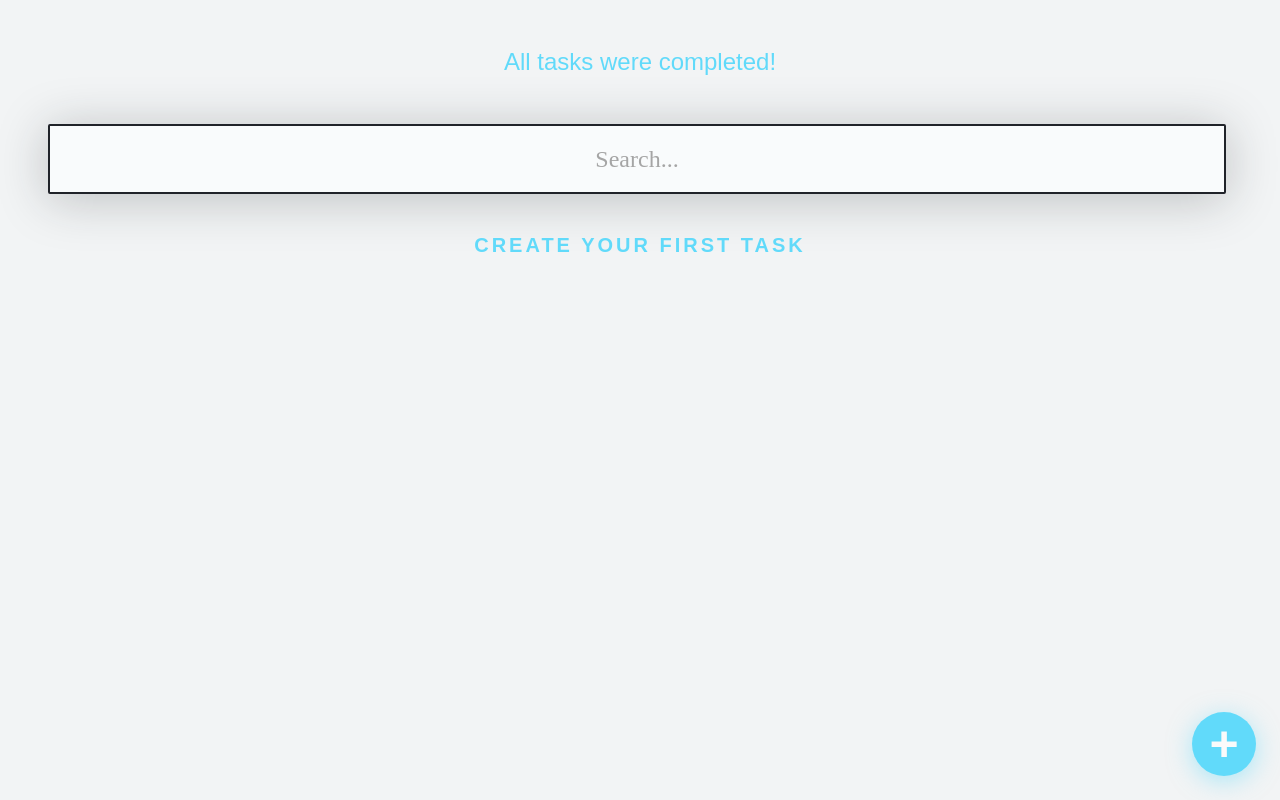
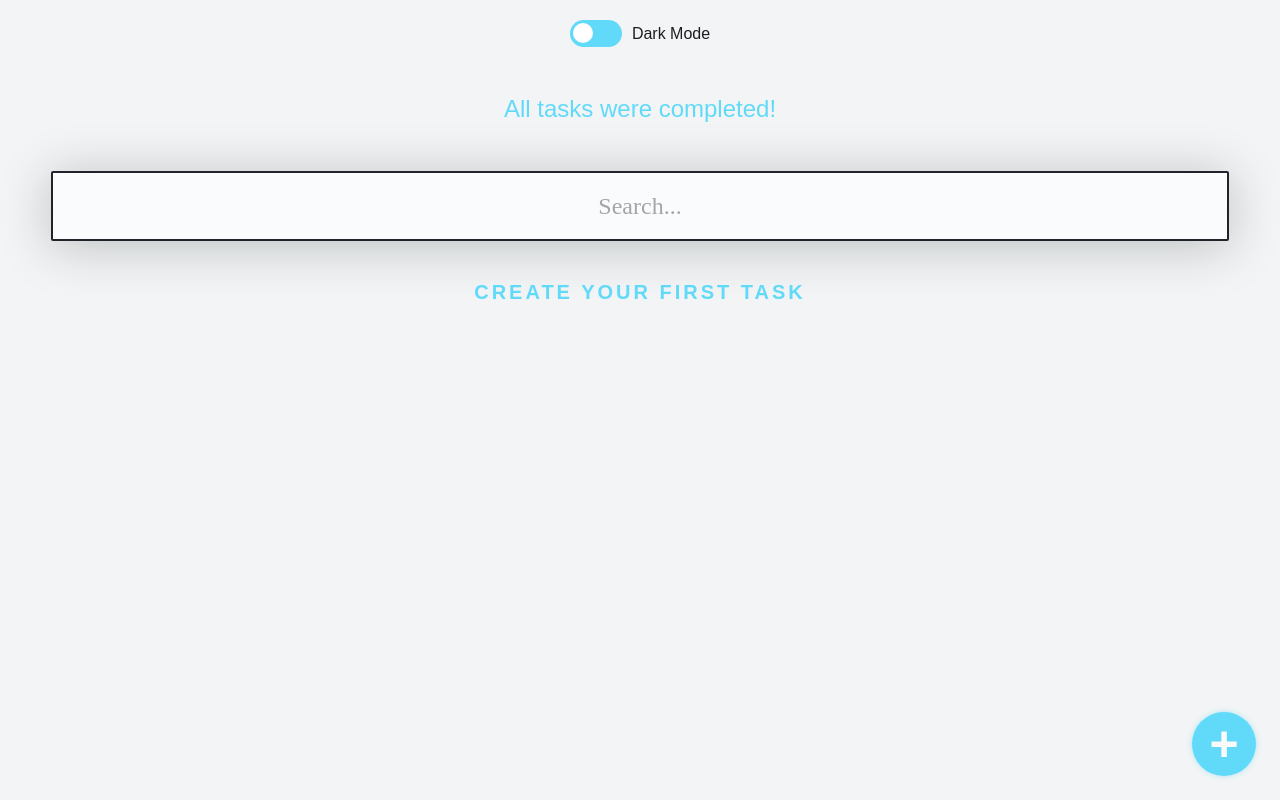
Before and after one commit to leosawka/ToDo, a React (Create React App) app: page / in a window 1280 px wide. Built offline with nearby package versions, Linux system fonts and the light colour scheme.

Commit message:
Adding dark mode and Enter to submit functionality

```diff
--- a/src/App/App.js
+++ b/src/App/App.js
@@ -1,4 +1,4 @@
-import { useContext } from 'react';
+import { useContext, useState, useEffect } from 'react';
 import { TodoCounter } from '../Components/TodoCounter';
 import { TodoSearch } from '../Components/TodoSearch';
 import { TodoList } from '../Components/TodoList';
@@ -23,10 +23,31 @@ function App() {
     openModal,
     setOpenModal,
     searchValue,
+    darkMode,
+    setDarkMode
   } = useContext(TodoContext)
 
+  useEffect(() => {
+    darkMode?document.body.classList.add('Dark-mode'):document.body.classList.remove('Dark-mode');
+
+    return () => {document.body.classList.remove('Dark-mode');}
+  }, [darkMode])
+
+  const handleToggleDarkMode = () => setDarkMode(!darkMode)
+
   return (
-    <>
+    <div className={`App`}>
+      <div className='switch-div'>
+        <label className="switch">
+          <input
+            type="checkbox"
+            checked={darkMode}
+            onChange={handleToggleDarkMode}
+          />
+          <span className="slider round"></span>
+        </label>
+        <p className='switch-text'>Dark Mode</p>
+      </div>
       <TodoCounter/>
       <TodoSearch/>
       <TodoList>
@@ -58,7 +79,7 @@ function App() {
           <TodoForm/> {/* Form inside the modal for creating todos */}
         </Modal>
       )}
-    </>
+    </div>
   );
 }
 
--- a/src/Components/Context.js
+++ b/src/Components/Context.js
@@ -12,6 +12,7 @@ function TodoProvider( {children} ) {
   } = useLocalStorage('TODOS_V1', []);
   const [searchValue, setSearchValue] = useState('');
   const [openModal, setOpenModal] = useState(false);
+  const { item: darkMode, saveItem: setDarkMode } = useLocalStorage('DARK_MODE', false);
 
   const searchedTodos = todos.filter(todo => {
     return todo.text.toLowerCase().includes(searchValue.toLowerCase());
@@ -52,6 +53,8 @@ function TodoProvider( {children} ) {
       searchedTodos,
       entireTodo,
       deleteTodo,
+      darkMode,
+      setDarkMode,
       openModal,
       setOpenModal,
       addTodo
--- a/src/Components/TodoForm.js
+++ b/src/Components/TodoForm.js
@@ -5,7 +5,7 @@ import '../Styles/TodoForm.css';
 function TodoForm() {
   const [newTodoValue, setNewTodoValue] = useState('');
 
-  const {addTodo, setOpenModal} = useContext(TodoContext)
+  const {addTodo, setOpenModal, darkMode} = useContext(TodoContext)
 
   const onSubmit = (event) => {
     event.preventDefault();
@@ -22,11 +22,19 @@ function TodoForm() {
     setNewTodoValue(event.target.value);
   }
 
+  const onKeyPress = (event) => {
+    if(event.key === 'Enter' && !event.shiftkey) {
+      event.preventDefault();
+      addTodo(newTodoValue);
+      setOpenModal(false);
+    }
+  }
+
   return (
-    <form onSubmit={onSubmit}>
-      <label>Write a new ToDo</label>
-      <textarea placeholder='text' value={newTodoValue} onChange={onChange}/>
-      <div className='TodoForm-buttonContainer'>
+    <form style={{backgroundColor: darkMode ? '#5A5A5A' : 'white'}} onSubmit={onSubmit}>
+      <label style={{color: darkMode ? 'white' : 'black'}}>Write a new ToDo</label>
+      <textarea placeholder='text' value={newTodoValue} onChange={onChange} onKeyDown={onKeyPress}/>
+      <div className={`TodoForm-buttonContainer $`}>
         <button type='submit' className='TodoForm-button TodoForm-button--add'>Add</button>
         <button type='button' className='TodoForm-button TodoForm-button--cancel' onClick={onCancel}>Cancel</button>
       </div>
--- a/src/Components/TodoItem.js
+++ b/src/Components/TodoItem.js
@@ -1,17 +1,22 @@
+import { useContext } from 'react';
+import { TodoContext } from './Context';
 import '../Styles/TodoItem.css';
 
 function TodoItem({key, text, completed, onComplete, onDelete}) {
+  const {
+    darkMode,
+  } = useContext(TodoContext)
   return(
-    <li className="TodoItem">
+    <li className={`TodoItem ${darkMode? 'DarkMode' : ''}`}>
       <span
-        className={`Icon Icon-check ${completed && 'Icon-check--active'}`}
+        className={`Icon Icon-check ${completed && 'Icon-check--active'} ${darkMode}`}
         onClick={onComplete}
       >
         {completed?"✓":"○"}
       </span>
       <p className={`TodoItem-p ${completed && 'TodoItem-p--complete'}`}>{text}</p>
       <span
-        className="Icon Icon-delete"
+        className={`Icon Icon-delete ${darkMode? 'DarkMode--close' : ''}`}
         onClick={onDelete}
       >{`✗`}</span>
     </li>
--- a/src/Styles/App.css
+++ b/src/Styles/App.css
@@ -1,5 +1,6 @@
 .App {
   text-align: center;
+  transition: background-color 0.3s;
 }
 
 .App-logo {
@@ -24,8 +25,85 @@
   color: white;
 }
 
+.Dark-mode {
+  background-color: #5A5A5A;
+  color: #E1E1E1;
+}
+
 .App-link {
   color: #97ca3f;
+}
+
+.switch-div {
+  display: flex;
+  align-items: center;
+  justify-content: center;
+  padding-top: 20px;
+  gap: 10px;
+}
+
+.switch-text {
+  margin: 0;
+}
+
+.switch {
+  margin: auto 0;
+  position: relative;
+  display: inline-block;
+  width: 52px;
+  height: 27px;
+}
+
+.switch input {
+  opacity: 0;
+  width: 0;
+  height: 0;
+}
+
+.slider {
+  position: absolute;
+  cursor: pointer;
+  top: 0;
+  left: 0;
+  right: 0;
+  bottom: 0;
+  background-color: #61dafa;
+  -webkit-transition: .4s;
+  transition: .4s;
+}
+
+.slider:before {
+  position: absolute;
+  content: "";
+  height: 20px;
+  width: 20px;
+  left: 3px;
+  bottom: 4px;
+  background-color: white;
+  -webkit-transition: .4s;
+  transition: .4s;
+}
+
+input:checked + .slider {
+  background-color: orange;
+}
+
+input:focus + .slider {
+  box-shadow: 0 0 1px orange;
+}
+
+input:checked + .slider:before {
+  -webkit-transform: translateX(26px);
+  -ms-transform: translateX(26px);
+  transform: translateX(26px);
+}
+
+.slider.round {
+  border-radius: 27px;
+}
+
+.slider.round:before {
+  border-radius: 50%;
 }
 
 @keyframes App-logo-spin {
--- a/src/Styles/CreateTodoButton.css
+++ b/src/Styles/CreateTodoButton.css
@@ -1,6 +1,6 @@
 .CreateTodoButton {
   background-color: #61DAFA;
-  box-shadow: 0px 5px 25px rgba(97, 218, 250, 0.5);
+  box-shadow: 0px 0px 5px rgba(97, 218, 250, 0.5);
   border: none;
   border-radius: 50%;
   cursor: pointer;
@@ -23,7 +23,7 @@
 
 .CreateTodoButtonClicked {
   background-color: orange;
-  box-shadow: 0px 5px 25px rgba(250, 199, 97, 0.5);
+  box-shadow: 0px 0px 5px rgba(250, 199, 97, 0.5);
   border: none;
   border-radius: 50%;
   cursor: pointer;
@@ -45,8 +45,10 @@
 
 .CreateTodoButton:hover {
   transform: rotate(360deg);
+  box-shadow: 0px 0px 25px rgba(97, 218, 250, 0.5);
 }
 
 .CreateTodoButtonClicked:hover{
   transform: rotate(405deg);
+  box-shadow: 0px 0px 25px rgba(250, 199, 97, 0.5);
 }
--- a/src/Styles/TodoItem.css
+++ b/src/Styles/TodoItem.css
@@ -6,6 +6,10 @@
   align-items: center;
   margin-top: 24px;
   box-shadow: 0 5px 50px rgba(32, 35, 41, .15)
+}
+
+.DarkMode .TodoItem {
+  background-color: red
 }
 
 .TodoItem-p {
@@ -46,6 +50,15 @@
   right: 0
 }
 
+.DarkMode {
+  color: white;
+  background-color: #AFAFAF;
+}
+
+.DarkMode--close {
+  color: white;
+}
+
 .Icon-delete:hover {
   color: red
 }
```
